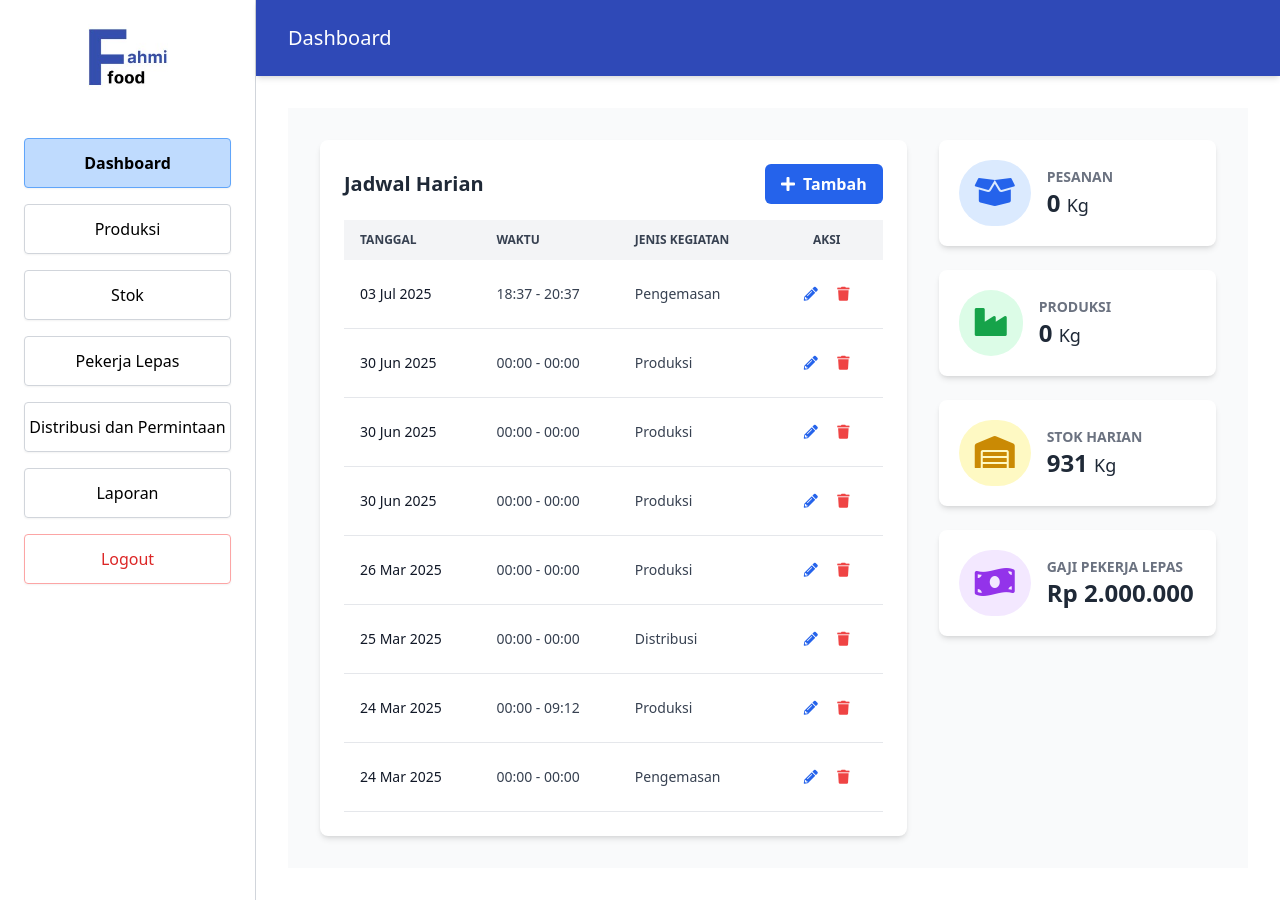
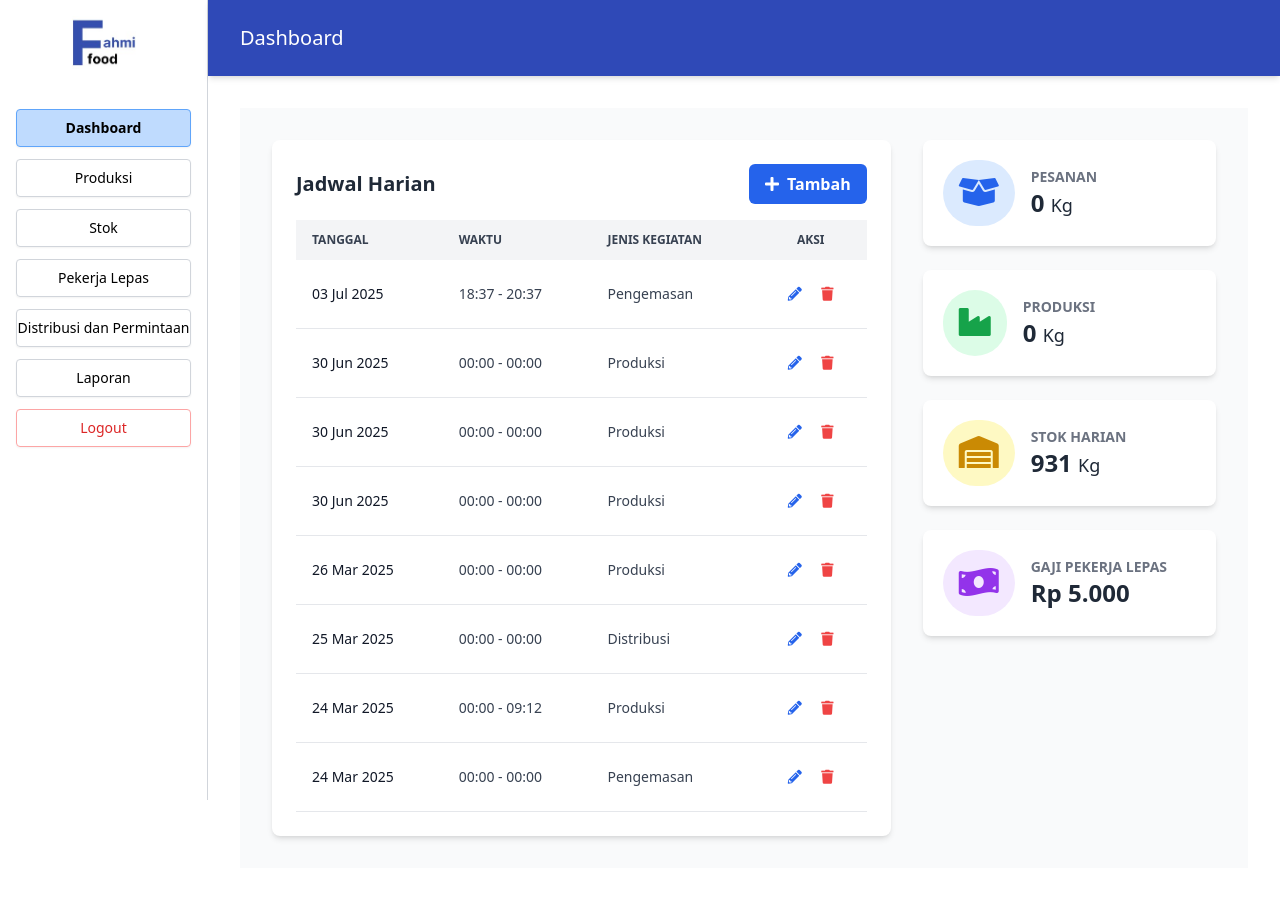
Before and after one commit to SalsabilaRamadhani/fahmi_food, a PHP site: page /index.php in a window 1280 px wide. Run offline with PHP 8.4, Linux system fonts and the light colour scheme; the visitor is signed in with stand-in values (Sample User, id 1); data comes from the database, SQL or seed files in the repository; data that the repository does not hold is empty; some libraries are stand-ins or nearby versions.

Commit message:
memperbaiki tampilan gaji di dashboard dan menerapkan sticky di navbar dan sidebar

```diff
--- a/halaman/Dashboard.php
+++ b/halaman/Dashboard.php
@@ -66,7 +66,8 @@ if ($_SERVER['REQUEST_METHOD'] === 'POST' && isset($_POST['delete_jadwal'])) {
 $totalPesanan = $pdo->query("SELECT SUM(jumlah_pesanan) FROM distribusi")->fetchColumn() ?: 0;
 $totalProduksi = $pdo->query("SELECT SUM(jumlah_produksi) FROM produksi")->fetchColumn() ?: 0;
 $totalStok = $pdo->query("SELECT SUM(jumlah) FROM stok")->fetchColumn() ?: 0;
-$totalGaji = "2.000.000"; // Tetap statis
+// Hitung total gaji pekerja lepas dari tabel riwayat_gaji
+$totalGaji = $pdo->query("SELECT SUM(total_gaji) FROM riwayat_gaji")->fetchColumn() ?? 0;
 
 // Ambil semua data jadwal untuk ditampilkan di tabel
 $jadwalList = $pdo->query("SELECT * FROM jadwal ORDER BY tanggal DESC, waktu_mulai DESC")->fetchAll(PDO::FETCH_ASSOC);
@@ -266,7 +267,7 @@ $jadwalList = $pdo->query("SELECT * FROM jadwal ORDER BY tanggal DESC, waktu_mul
           </div>
           <div>
             <h3 class="text-sm font-semibold text-gray-500 uppercase">Gaji Pekerja Lepas</h3>
-            <p class="text-2xl font-bold text-gray-800">Rp <?php echo htmlspecialchars($totalGaji); ?></p>
+            <p class="text-2xl font-bold text-gray-800">Rp <?php echo number_format($totalGaji, 0, ',', '.'); ?></p>
           </div>
         </div>
       </div>
--- a/index.php
+++ b/index.php
@@ -39,15 +39,15 @@ $logoPath = 'assets/logo.jpg';
 <?php if ($page !== 'login'): ?>
 <div class="flex min-h-screen">
   <!-- Sidebar -->
-  <aside class="w-64 border-r border-gray-300 flex flex-col p-6 bg-white">
-    <div class="mb-12 flex justify-center">
+  <aside class="w-52 border-r border-gray-300 flex flex-col p-4 bg-white sticky top-0 h-screen">
+    <div class="mb-10 flex justify-center">
       <?php if (file_exists($logoPath)) {
-        echo '<img src="' . htmlspecialchars($logoPath) . '" alt="Logo perusahaan" class="max-h-24 w-20 object-contain" />';
+        echo '<img src="' . htmlspecialchars($logoPath) . '" alt="Logo perusahaan" class="max-h-20 w-16 object-contain" />';
       } else {
-        echo '<div class="w-full h-24 flex items-center justify-center border border-gray-300 rounded text-gray-400 text-sm">Logo belum diupload</div>';
+        echo '<div class="w-full h-20 flex items-center justify-center border border-gray-300 rounded text-gray-400 text-sm">Logo belum diupload</div>';
       } ?>
     </div>
-    <nav class="flex flex-col space-y-4">
+    <nav class="flex flex-col space-y-3 text-sm">
       <?php
       $menuItems = [
         'dashboard' => 'Dashboard',
@@ -61,20 +61,20 @@ $logoPath = 'assets/logo.jpg';
 
       foreach ($menuItems as $key => $label) {
         $isActive = ($page === $key) ? 'bg-blue-200 border-blue-400 font-semibold' : 'border-gray-300';
-        echo "<a href='Index.php?page=$key' class='flex items-center justify-center w-full py-3 rounded border $isActive shadow-sm text-black text-base font-normal transition-all hover:bg-blue-100 hover:border-blue-300'>$label</a>";
+        echo "<a href='Index.php?page=$key' class='text-center py-2 rounded border $isActive shadow-sm text-black transition-all hover:bg-blue-100 hover:border-blue-300'>$label</a>";
       }
       ?>
-      <a href="Logout.php" class="flex items-center justify-center w-full py-3 rounded border border-red-300 shadow-sm text-red-600 text-base font-normal transition-all hover:bg-red-100 hover:border-red-400">Logout</a>
+      <a href="Logout.php" class="text-center py-2 rounded border border-red-300 shadow-sm text-red-600 transition-all hover:bg-red-100 hover:border-red-400">Logout</a>
     </nav>
   </aside>
 
   <!-- Main Content -->
   <main class="flex-1 flex flex-col">
-    <header class="bg-[#2f49b7] text-white px-8 py-6 shadow-md">
+    <header class="sticky top-0 bg-[#2f49b7] text-white px-8 py-6 shadow-md z-40">
       <h1 class="text-xl font-normal"><?= ucfirst($page) ?></h1>
     </header>
 
-    <div class="p-8">
+    <div class="p-8 overflow-y-auto">
       <?php
       if (array_key_exists($page, $halaman)) {
         include $halaman[$page];
```
